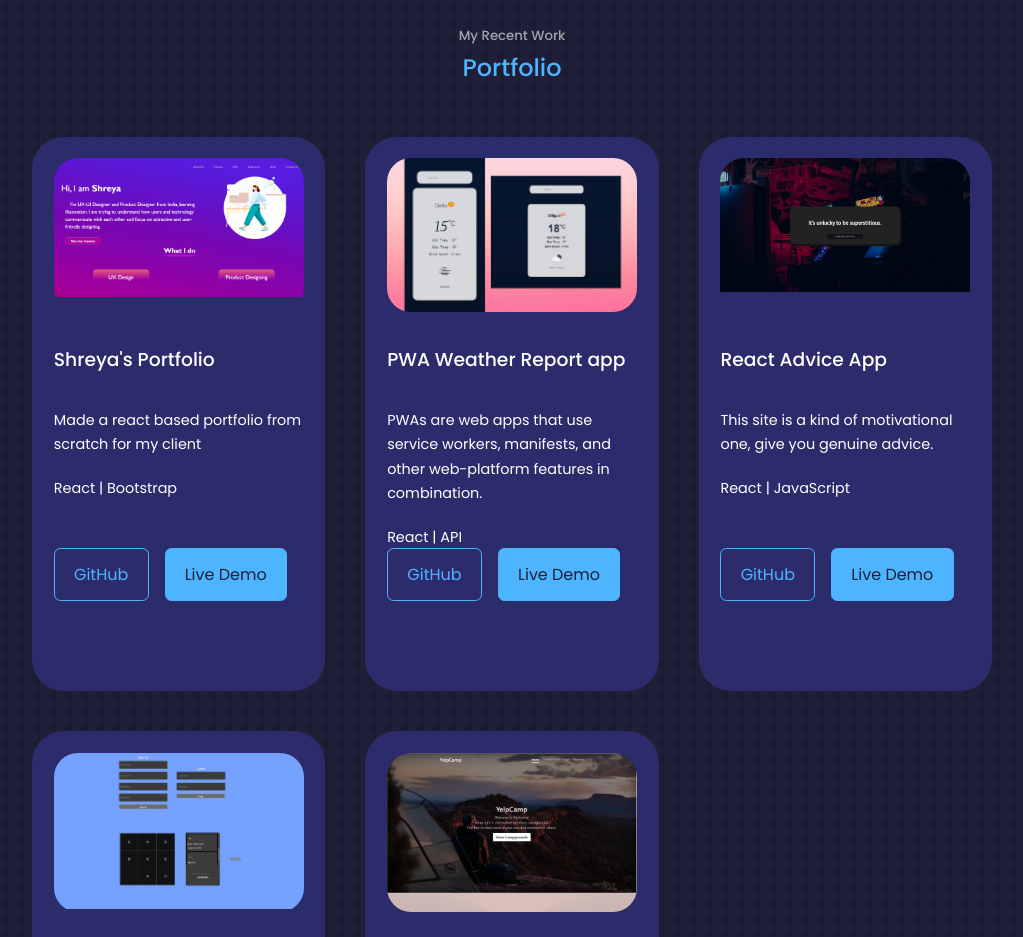
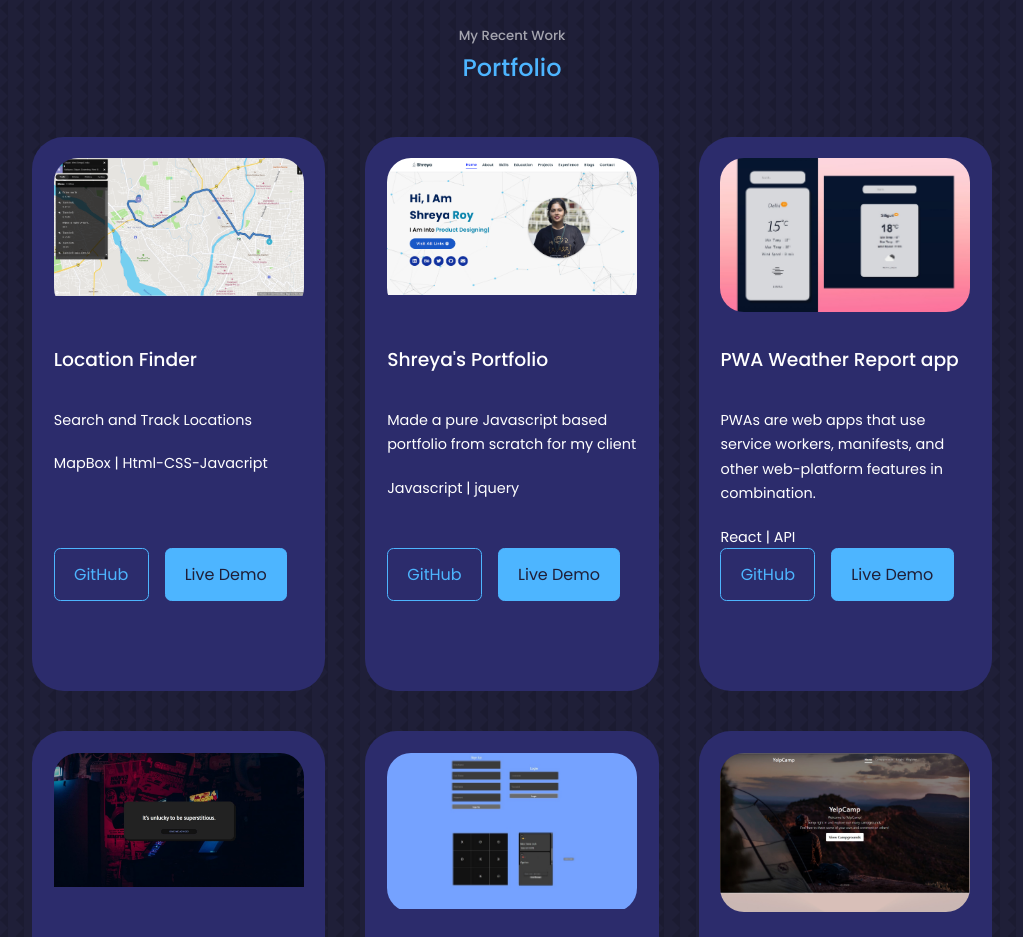
Before and after one commit to SwarnaShikhar/swarnaPortfolio, a React (Create React App) app: page / in a window 1280 px wide. Shown: the part 1760-2697 px from the top of the page, without its empty margins (128-1151 px from the left). Built offline with nearby package versions, Linux system fonts and the light colour scheme.

Commit message:
add projects

```diff
--- a/src/components/portfolio/Portfolio.jsx
+++ b/src/components/portfolio/Portfolio.jsx
@@ -4,20 +4,31 @@ import IMG2 from "../../assets/advice.png";
 import IMG3 from "../../assets/tic.png";
 import IMG1 from "../../assets/shreya.png";
 import IMG5 from "../../assets/camp.png";
+import IMG6 from "../../assets/location.png"
 
 import "./portfolio.css";
 //Portfolio function
 const Portfolio = () => {
   const soloProjects = [
     {
+      id: 6,
+      title: "Location Finder",
+      img: IMG6,
+      description:
+        "Search and Track Locations",
+      technologies: "MapBox | Html-CSS-Javacript",
+      link: "https://location-check.netlify.app/",
+      github: "https://github.com/SwarnaShikhar/Location-Finder",
+    },
+    {
       id: 1,
       title: "Shreya's Portfolio",
       img: IMG1,
       description:
-        "Made a react based portfolio from scratch for my client",
-      technologies: "React | Bootstrap",
+        "Made a pure Javascript based portfolio from scratch for my client",
+      technologies: "Javascript | jquery",
       link: "https://shreyaroy.works/",
-      github: "https://github.com/SwarnaShikhar/ShreyaPortfolio",
+      github: "https://github.com/SwarnaShikhar/shreya-again",
     },
     {
       id: 2,
@@ -57,7 +68,7 @@ const Portfolio = () => {
       technologies: "Html-CSS-Bootstrap | JavaScript-nodeJs-Express | MongoDb",
       link: "https://storied-seahorse-ca1509.netlify.app/",
       github: "https://github.com/SwarnaShikhar/camp",
-    },
+    }
   ];
 
   return (
```
Also changed, not shown: src/assets/location.png (added), src/assets/shreya.png.
